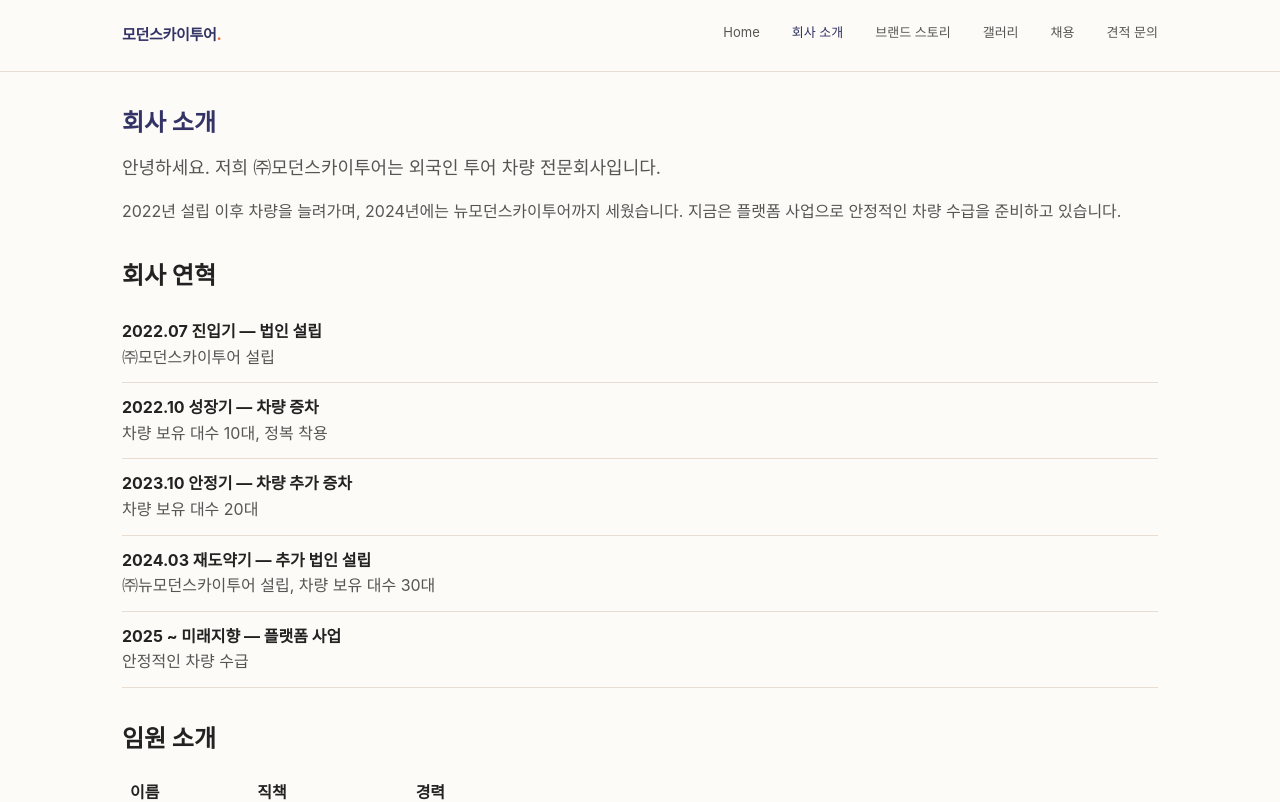
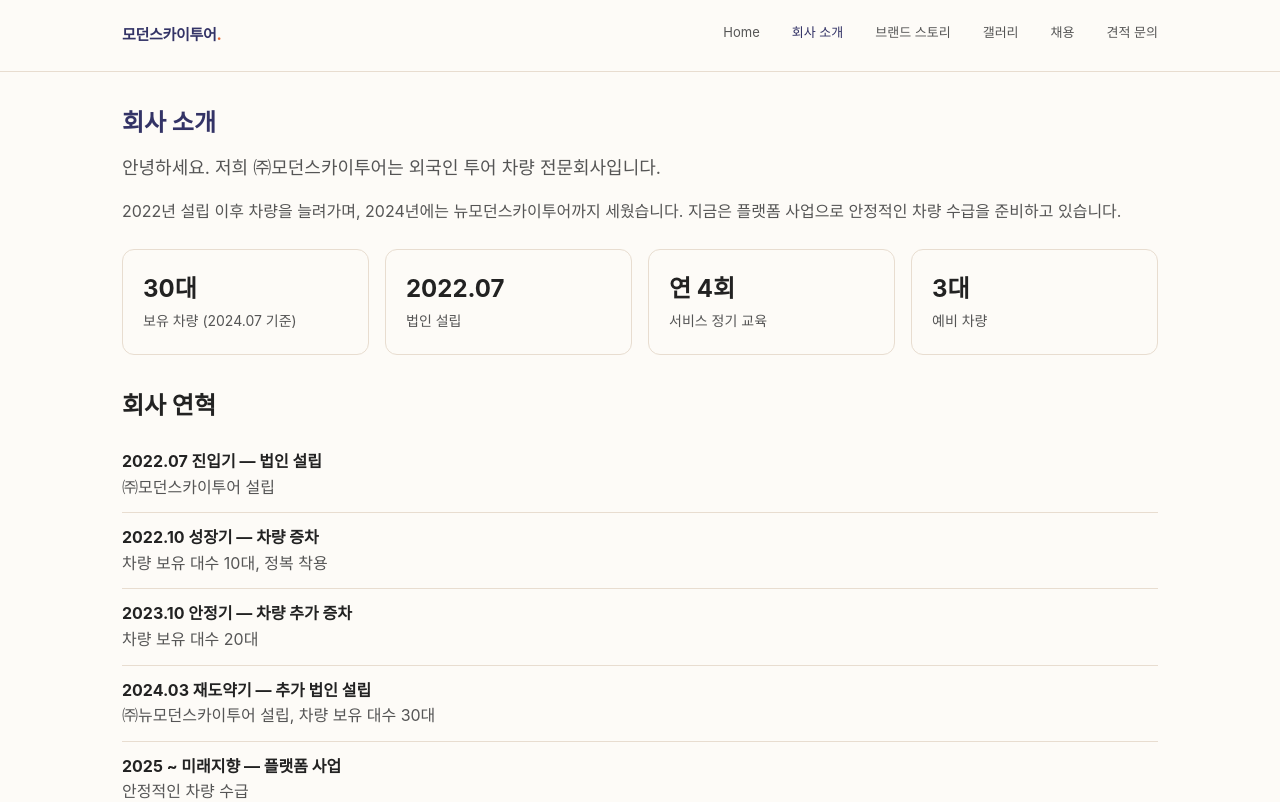
Before and after one commit to chinggu88/skytour, a React (Vite) app: page /#/about in a window 1280 px wide. Shown: the top 802 px of the page. Built offline with nearby package versions, Linux system fonts and the light colour scheme.

Commit message:
숫자 4개를 회사 소개 상단으로 이동

```diff
--- a/src/pages/About.jsx
+++ b/src/pages/About.jsx
@@ -23,6 +23,12 @@ export default function About() {
         2022년 설립 이후 차량을 늘려가며, 2024년에는 뉴모던스카이투어까지
         세웠습니다. 지금은 플랫폼 사업으로 안정적인 차량 수급을 준비하고 있습니다.
       </p>
+      <div className="stats">
+        <div className="stat"><strong>30대</strong><span>보유 차량 (2024.07 기준)</span></div>
+        <div className="stat"><strong>2022.07</strong><span>법인 설립</span></div>
+        <div className="stat"><strong>연 4회</strong><span>서비스 정기 교육</span></div>
+        <div className="stat"><strong>3대</strong><span>예비 차량</span></div>
+      </div>
 
       <h2>회사 연혁</h2>
       <ol className="timeline">
```
